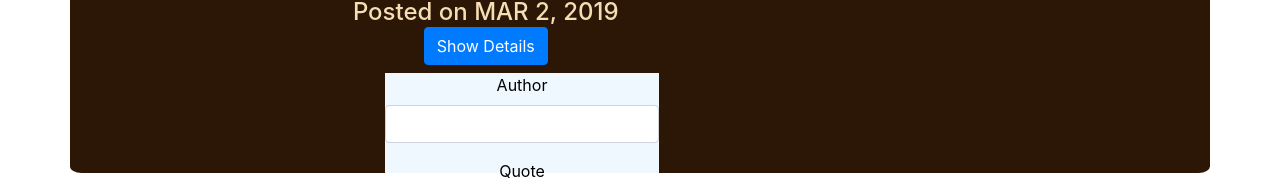
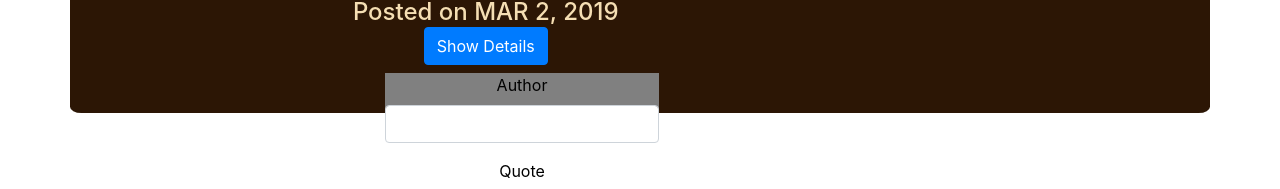
Before and after one commit to NDOLIC/myQuotes, an Angular app: page / in a window 1280 px wide. Shown: the part 730-919 px from the top of the page. Built offline with nearby package versions, Linux system fonts and the light colour scheme.

Commit message:
css of a table

```diff
--- a/src/app/quote-form/quote-form.component.css
+++ b/src/app/quote-form/quote-form.component.css
@@ -1,6 +1,6 @@
 form{
 margin-left: 300px;
-background-color: aliceblue;
+background-color: gray;
 color: black;
-height: 100px;
+height: 40px;
 }
--- a/src/app/quote-form/quote-form.component.html
+++ b/src/app/quote-form/quote-form.component.html
@@ -26,7 +26,6 @@
 
             </div>
 
-
             <button  class="btn btn-success btn-lg" (click)='submitQuote()'>Submit Quote</button>
         </form>
     </div>
```
